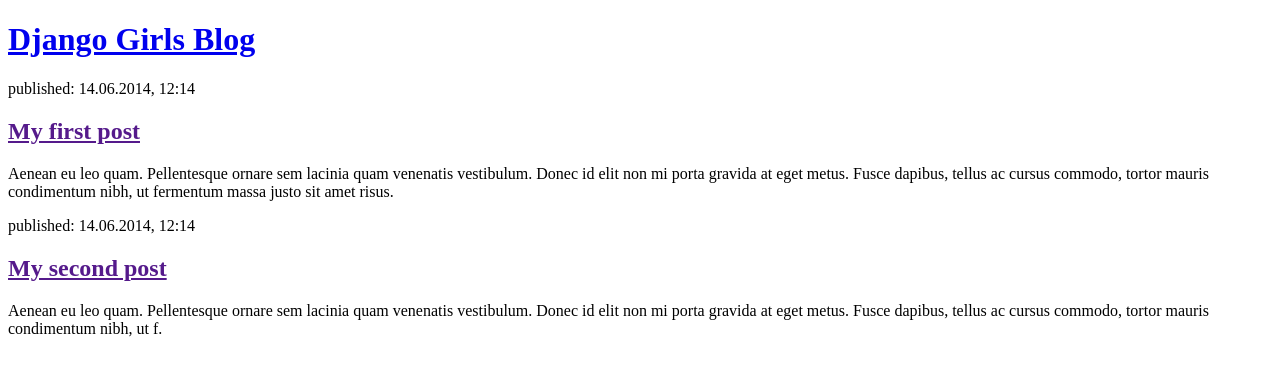
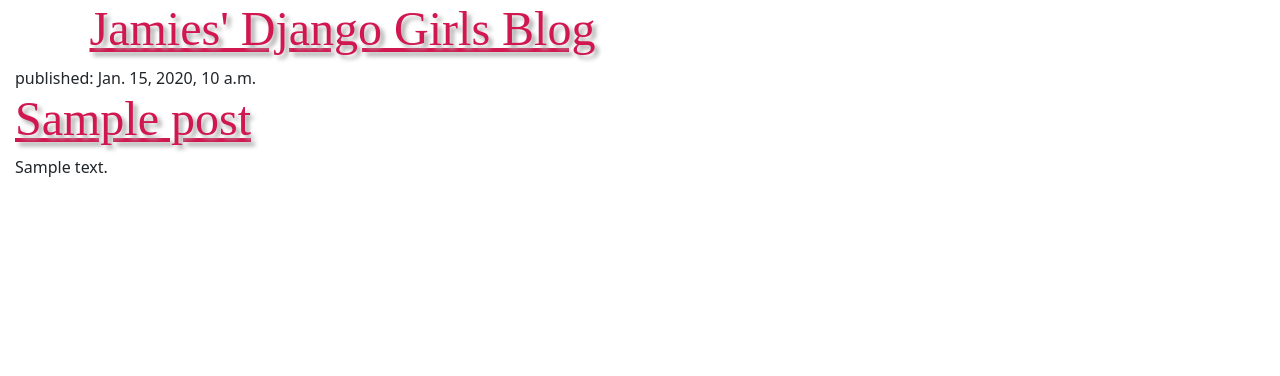
Before and after one commit to Janstaman/my-first-blog, a Django app: page / in a window 1280 px wide. Shown: the top 376 px of the page. Run offline with Django 3.2, Linux system fonts and the light colour scheme; tables that the repository leaves empty hold one stand-in row (values such as "Sample post").

Commit message:
Modified templates to display posts from a database

```diff
--- /dev/null
+++ b/blog/static/css/blog.css
@@ -0,0 +1,9 @@
+h1 a, h2 a {
+    color: #d1174f;
+    font-family: 'Lobster';
+    font-size: 48px;
+    text-shadow: 4px 4px 4px #aaa;
+}
+body {
+    padding-left: 15px;
+}
--- a/blog/templates/blog/post_list.html
+++ b/blog/templates/blog/post_list.html
@@ -1,23 +1,24 @@
+{% load static %}
 <!DOCTYPE html>
 <html>
     <head>
-        <title>Django Girls blog</title>
-    </head>
+        <title>Jamies' Django Girls blog</title>
+        <link rel="stylesheet" href="https://cdn.jsdelivr.net/npm/bootstrap@5.1.3/dist/css/bootstrap.min.css" integrity="sha384-1BmE4kWBq78iYhFldvKuhfTAU6auU8tT94WrHftjDbrCEXSU1oBoqyl2QvZ6jIW3" crossorigin="anonymous">
+        <link rel="stylesheet" href="{% static 'css/blog.css' %}">
+
+     </head>
     <body>
-        <header>
-            <h1><a href="/">Django Girls Blog</a></h1>
+        <header class="page-header">
+            <div class="container">
+                <h1><a href="/">Jamies' Django Girls Blog</a></h1>
+            </div>
         </header>
-
-        <article>
-            <time>published: 14.06.2014, 12:14</time>
-            <h2><a href="">My first post</a></h2>
-            <p>Aenean eu leo quam. Pellentesque ornare sem lacinia quam venenatis vestibulum. Donec id elit non mi porta gravida at eget metus. Fusce dapibus, tellus ac cursus commodo, tortor mauris condimentum nibh, ut fermentum massa justo sit amet risus.</p>
-        </article>
-
-        <article>
-            <time>published: 14.06.2014, 12:14</time>
-            <h2><a href="">My second post</a></h2>
-            <p>Aenean eu leo quam. Pellentesque ornare sem lacinia quam venenatis vestibulum. Donec id elit non mi porta gravida at eget metus. Fusce dapibus, tellus ac cursus commodo, tortor mauris condimentum nibh, ut f.</p>
-        </article>
+        {% for post in posts %}
+            <article>
+                <time>published: {{ post.published_date }}</time>
+                <h2><a href="">{{ post.title }}</a></h2>
+                <p>{{ post.text|linebreaksbr }}</p>
+            </article>
+        {% endfor %}
     </body>
 </html>
--- a/blog/views.py
+++ b/blog/views.py
@@ -5,8 +5,5 @@
 
 # Create your views here.
 def post_list(request):
-    return render(request, 'blog/post_list.html', {})
-
-def post_list(request):
     posts = Post.objects.filter(published_date__lte=timezone.now()).order_by('published_date')
     return render(request, 'blog/post_list.html', {'posts': posts})
```
